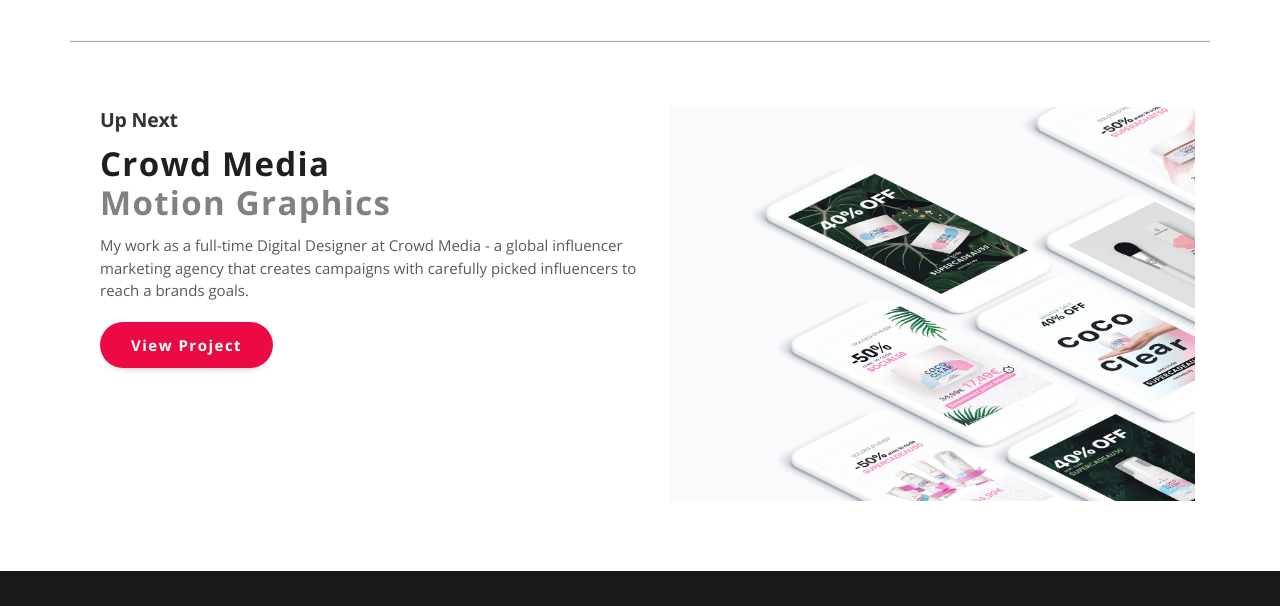
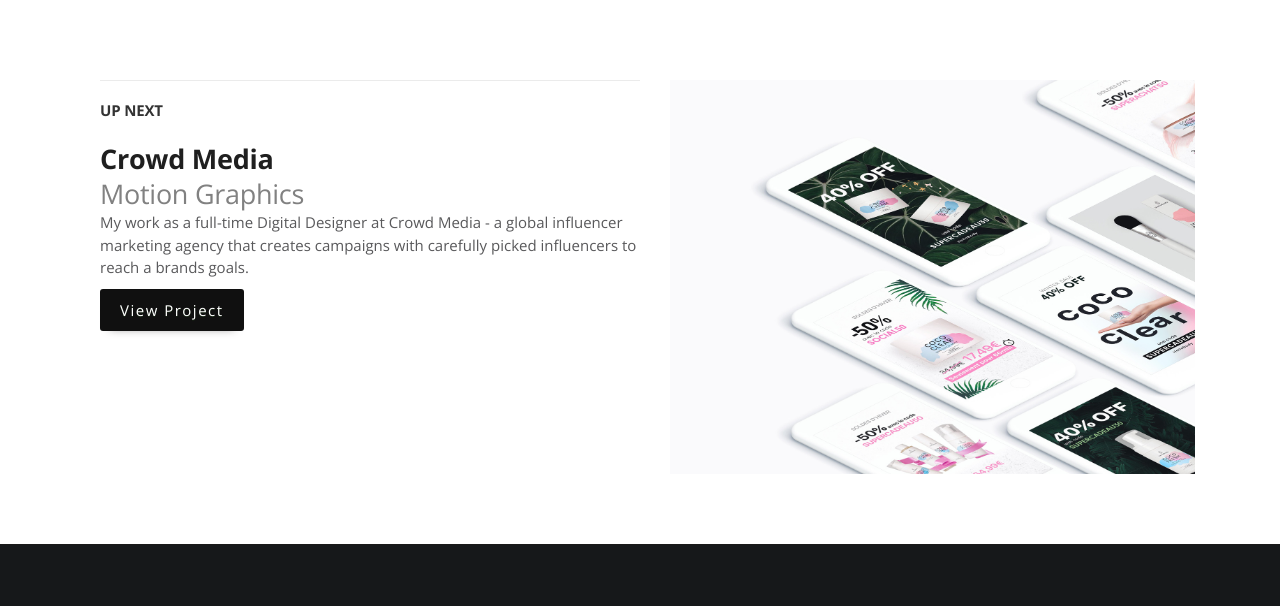
Before and after one commit to mfgoes/portfolio, a PHP site: page /evbox.html in a window 1280 px wide. Shown: the part 4341-4947 px from the top of the page. Run offline with PHP 8.4, Linux system fonts and the light colour scheme.

Commit message:
clearer 'up next' section
-smaller and more elegant section
-cleaner code
-also improved crowd media page

```diff
--- a/bootcamp.html
+++ b/bootcamp.html
@@ -170,7 +170,6 @@
 
 
      <!-- "Up next" section Add header with color here-->
-    <hr>
     <section class="section-padding up-next">
 
         <div class="container">
--- a/css/styles.css
+++ b/css/styles.css
@@ -129,7 +129,7 @@ p {
 }
 
 a{
-    color: #ec0a45;
+    color: #2783FF;
     -webkit-transition: all .2s ease-in-out;
     cursor: pointer;
 }
@@ -202,19 +202,6 @@ hr {
     color: #ec0a45;
 }
 
-.title_black {
-    color: #1F1F1F;
-    font-size: 2.2em;
-    letter-spacing: 0.04em;
-}
-
-.title_grey {
-    color: #818181;
-    font-size: 2.2em;
-    letter-spacing: 0.04em;
-    margin-top: -4px;
-    margin-bottom: 10px;
-}
 
 header {
     position: relative;
@@ -236,7 +223,7 @@ header {
     line-height: 1.4;
 }
 a:hover {
-    color: #ec0a45;
+    color: #bbbbbb;
     text-decoration: none;
 }
 /* Section Padding */
@@ -279,7 +266,7 @@ a:hover {
 }
 
 .btn-main {
-     margin-top: 20px;
+     margin-top: 10px;
      text-transform: uppercase;
      text-shadow:0px 1px 0px #2f662744;
      cursor:pointer;
@@ -288,11 +275,11 @@ a:hover {
 
 .red {
     color: #fff;
-    background-color: #ec0a45;
+    background-color: #101010;
     text-transform: capitalize;
-    padding:12px 31px;
-    -webkit-border-radius:38px;
-    font-weight: 700;
+    padding:10px 20px;
+    -webkit-border-radius:3px;
+    font-weight: 400;
     letter-spacing: 0.1em;
 
     -webkit-box-shadow: 0px 7px 10px -10px rgba(46,41,43,0.66);
@@ -304,7 +291,7 @@ a:hover {
 
 .red:hover {
     color: #fff;
-    background-color: #FF527F;
+    background-color: #bbb;
 }
 
 
@@ -1259,7 +1246,7 @@ a:hover {
 .item-img-crowd2 {
     height: 600px;
     width: 100%;
-    background: url('../img/background/crowdmedia2.jpg') no-repeat center center;
+    background: url('https://i.imgur.com/oV1RiEt.gif') no-repeat center center;
     -webkit-background-size: cover;
     background-size: cover;
 }
@@ -1795,6 +1782,24 @@ a:hover {
 .up-next img {
     padding-right:15px;
     width: 100%;
+}
+.up-next h2 {
+    font-size: 1em;
+    text-transform: uppercase;
+    border-top: 1px solid #EBEBEB;
+    padding-top: 20px;
+    margin-bottom: 20px;
+}
+
+.title_black {
+    color: #1F1F1F;
+    font-size: 1.8em;
+}
+
+.title_grey {
+    color: #818181;
+    font-weight: 300;
+    font-size: 1.8em;
 }
 
 .post-arrow {
--- a/evbox.html
+++ b/evbox.html
@@ -134,9 +134,7 @@
             </div>
 
            <!-- "Up next" section Add header with color here-->
-           <hr>
-
-                     <section class="section-padding up-next">
+            <section class="section-padding up-next">
 
                 <div class="container">
 
--- a/posters.html
+++ b/posters.html
@@ -126,10 +126,7 @@
 
 
             </div>
-            <!-- "Up next" section Add header with color here-->
-           <hr>
-
-                     <section class="section-padding up-next">
+                 <section class="section-padding up-next">
 
                 <div class="container">
 
```
Also changed, not shown: bootcamp-website.html (+4 -4 lines), crowdmedia.html (+6 -7 lines), salescompanion.html (+2 -14 lines), img/background/Mockup4.gif (added), img/crowdmedia/Group 123.jpg (deleted), img/crowdmedia/Group 125.jpg (deleted), img/crowdmedia/Group 130.jpg (deleted), img/crowdmedia/paidsocialadvertising.jpg (deleted).
